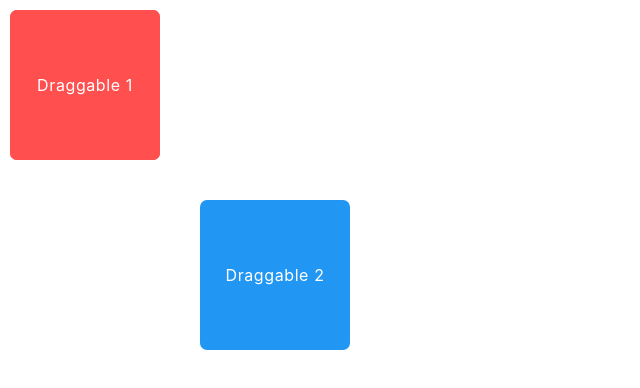
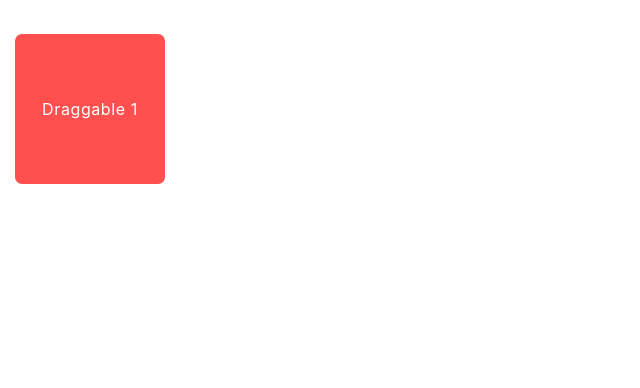
Before and after one commit to ZackCipolletta/ReactDragDropSandbox, a React (Create React App) app: page / in a window 1280 px wide. Shown: the top 388 px of the page, without its empty margins (0-640 px from the left). Built offline with nearby package versions, Linux system fonts and the light colour scheme.

Commit message:
attempting to isolate right half of screen.

```diff
--- a/src/App.js
+++ b/src/App.js
@@ -2,25 +2,32 @@ import React from 'react';
 import { Draggable } from './Draggable';
 import './App.css';
 
-export const Single = () => (
-  <Draggable
-    onDragStart={(rect) => { console.log('onDragStart => ', rect) }}
-    onDragEnd={(rect) => { console.log('onDragEnd => ', rect) }}
-  >
-    <div>Draggable</div>
-  </Draggable>
-);
+// if/then width/height (if w>h: divide l/r, if h>w: divide top/bottom)
 
-export const Multiple = () => (
+
+const w = window.innerWidth;
+const h = window.innerHeight;
+
+const adjustedW = w * .8;
+const adjustedH = h * .8;
+
+let left;
+let right;
+
+if (w > h) {
+  left = adjustedW * 0.5
+} else if (h > w) {
+  const top = adjustedH * 0.5
+  const bottom = h - adjustedH
+}
+
+const Multiple = () => (
   <main>
-    <Draggable onDragStart={(rect) => { console.log('onDragStart => ', rect) }}>
+    <Draggable onDragStart={(rect) => { console.log('onDragStart => ', rect) }} style={{ left: Math.floor(Math.random() * left), top: Math.floor(Math.random() * adjustedH) }} >
       <div>Draggable 1</div>
-    </Draggable>
 
-    <Draggable
-      style={{ left: '200px', top: '200px' }}
-    >
-      <div style={{ backgroundColor: '#2196f3' }}>Draggable 2</div>
     </Draggable>
   </main>
 );
+
+export default Multiple;
--- a/src/index.js
+++ b/src/index.js
@@ -1,11 +1,10 @@
 import React from 'react';
 import ReactDOM from 'react-dom';
 import './index.css';
-import { Single, Multiple } from './App';
+import Multiple from './App';
 
 ReactDOM.render(
   <React.StrictMode>
-    <Single />
     <Multiple />
   </React.StrictMode>,
   document.getElementById('root')
```
Also changed, not shown: 1 other file (tests, documents, lock files or other folders).
